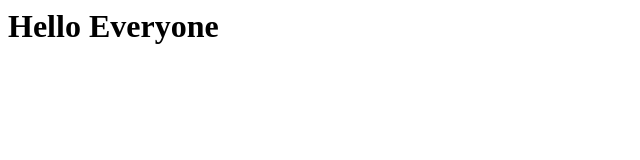
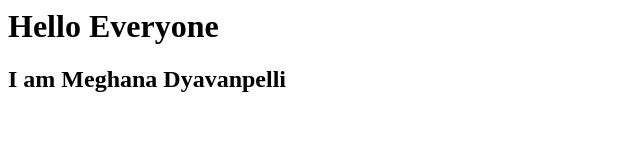
Before and after one commit to MeghanaDyavnpelli/test_repo_3, a plain HTML site: page index.html in a window 1280 px wide. Shown: the whole page, without its empty margins (0-640 px from the left). Drawn offline with Linux system fonts and the light colour scheme.

Commit message:
modify index file

```diff
--- a/index.html
+++ b/index.html
@@ -1 +1,2 @@
 <h1>Hello Everyone</h1>
+<h2>I am Meghana Dyavanpelli</h2>
```
